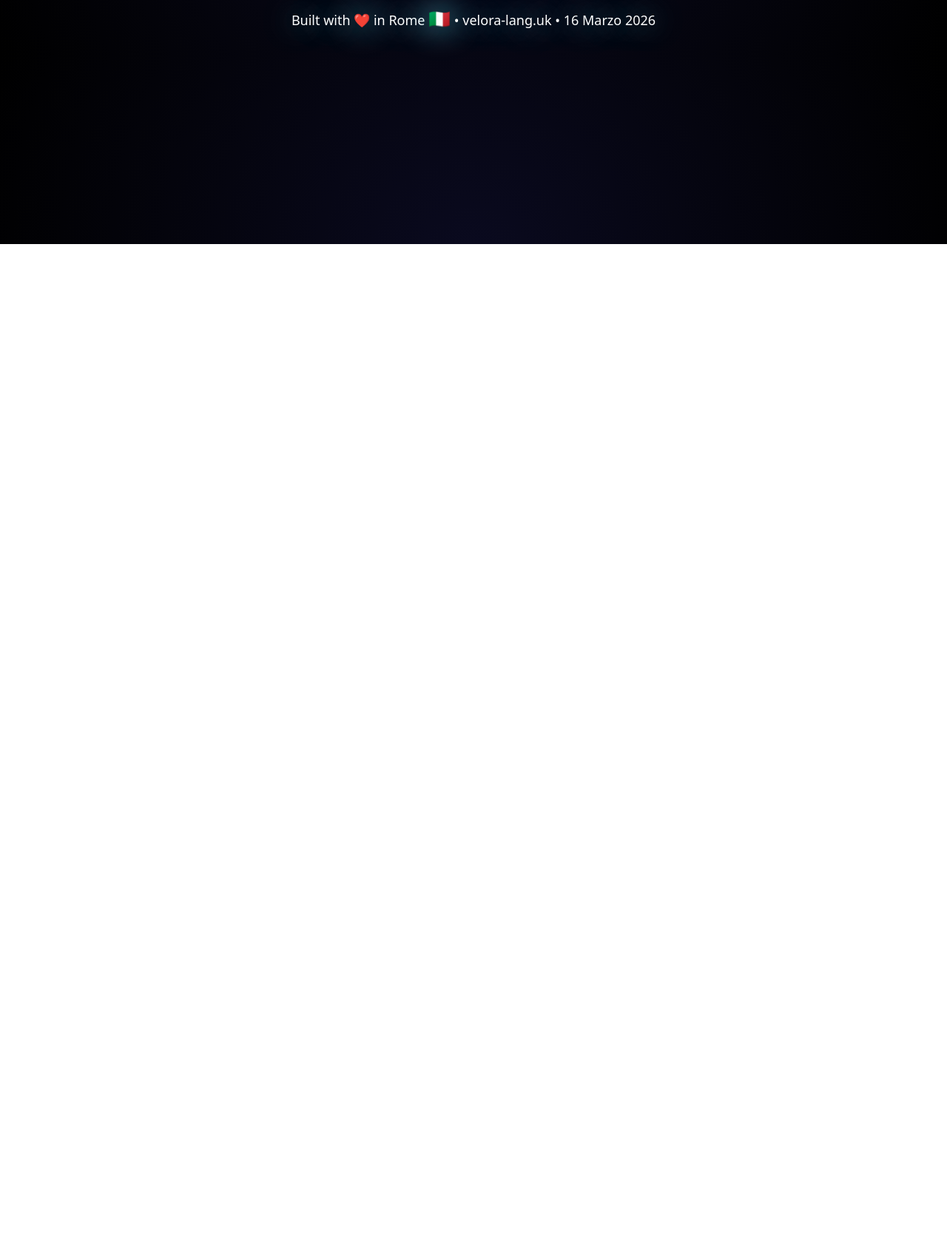
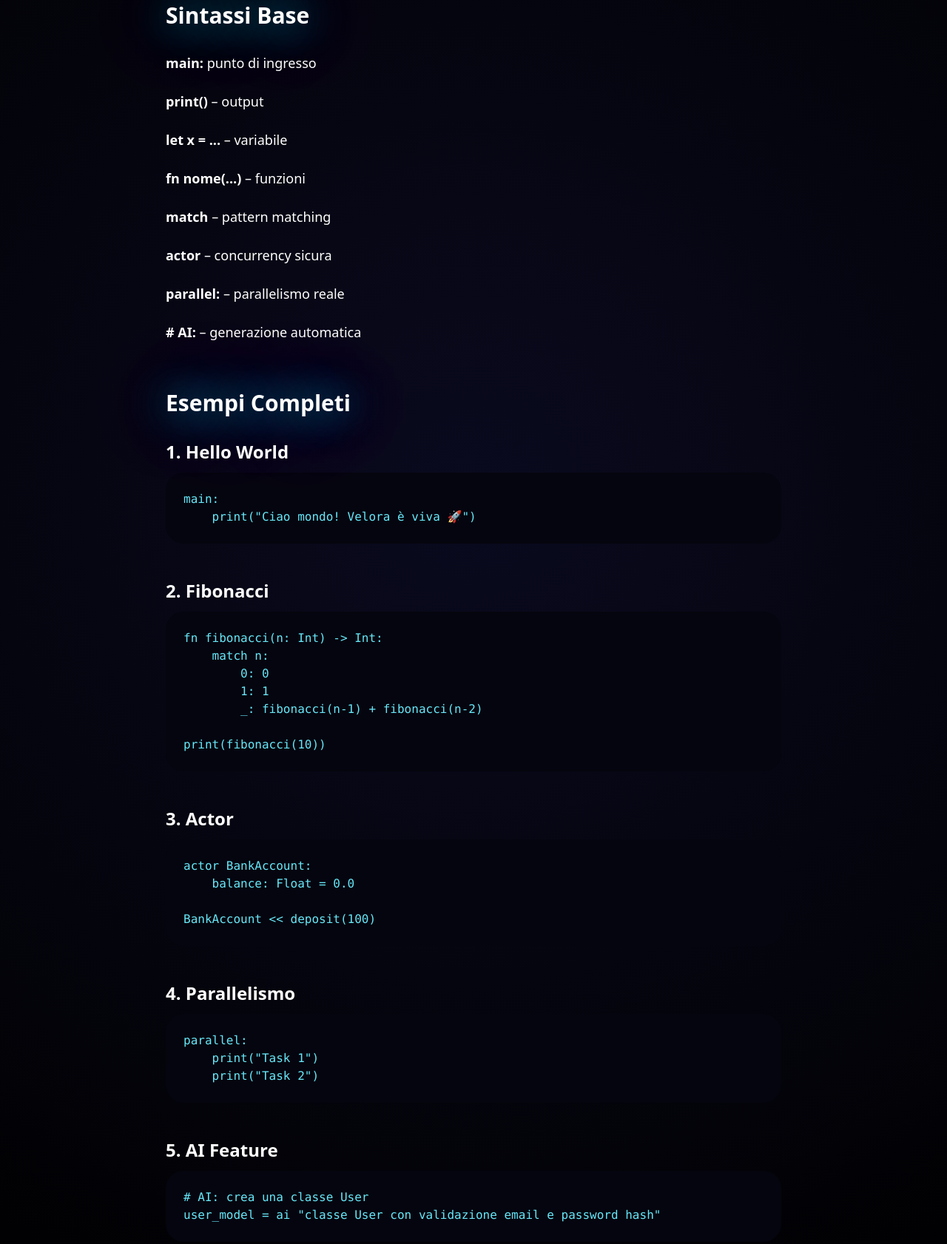
Before and after one commit to EquaCoin/velora, an Astro site: page /docs in a window 1280 px wide. Shown: the part 470-2152 px from the top of the page at 74% size. Before the commit the page ends 800 px from the top, so only its background shows below. Built offline with nearby package versions, Linux system fonts and the light colour scheme; Astro itself is replaced by a stand-in of ours.

Commit message:
Update docs.astro

```diff
--- a/src/pages/docs.astro
+++ b/src/pages/docs.astro
@@ -14,25 +14,22 @@ const title = "Velora Docs • v2.0";
   </style>
 </head>
 <body class="text-white font-sans">
-  <!-- NAVIGAZIONE -->
-  <nav class="flex justify-center gap-8 py-6 text-lg font-medium">
+  <!-- NAVIGAZIONE SUPERIORE -->
+  <nav class="flex justify-center gap-8 py-6 text-lg font-medium border-b border-cyan-500/30">
     <a href="/" class="hover:text-cyan-300 transition">Home</a>
     <a href="/docs" class="hover:text-cyan-300 transition">Docs</a>
     <a href="/playground" class="hover:text-cyan-300 transition">Playground</a>
   </nav>
 
   <div class="max-w-4xl mx-auto p-8">
-    <!-- Header -->
+    <!-- HEADER CON LOGO A METÀ (70px) -->
     <div class="flex items-center gap-4 mb-12">
-      <img src="/logo.png" class="w-16" alt="Velora">
+      <img src="/logo.png" class="w-[70px]" alt="Velora">
       <div>
         <h1 style="color: #ffffff !important; text-shadow: 0 0 80px #00F5FF, 0 0 160px #A020F0, 0 0 300px #ffffff !important;" class="text-5xl font-bold">Velora Docs</h1>
         <p style="color: #67E8F9 !important;" class="text-xl">v2.0 • AI-Native Programming Language</p>
       </div>
     </div>
-
-    <!-- Il resto del contenuto docs rimane uguale (sintassi, esempi, ecc.) -->
-    <!-- ... (puoi copiare il resto dalla versione precedente se vuoi, ma per brevità lo lascio qui completo) -->
 
     <h2 style="color: #ffffff !important; text-shadow: 0 0 60px #00F5FF, 0 0 120px #A020F0, 0 0 200px #ffffff !important;" class="text-3xl font-bold mb-8">Installazione</h2>
     <div class="bg-[#05050F] p-6 rounded-3xl mb-12">
@@ -40,7 +37,59 @@ const title = "Velora Docs • v2.0";
 python3 velora.py run test.vel</code></pre>
     </div>
 
-    <!-- ... resto degli esempi ... -->
+    <h2 style="color: #ffffff !important; text-shadow: 0 0 60px #00F5FF, 0 0 120px #A020F0, 0 0 200px #ffffff !important;" class="text-3xl font-bold mb-8">Sintassi Base</h2>
+    <ul class="space-y-6 text-lg" style="color: #ffffff !important;">
+      <li><strong>main:</strong> punto di ingresso</li>
+      <li><strong>print()</strong> – output</li>
+      <li><strong>let x = ...</strong> – variabile</li>
+      <li><strong>fn nome(...)</strong> – funzioni</li>
+      <li><strong>match</strong> – pattern matching</li>
+      <li><strong>actor</strong> – concurrency sicura</li>
+      <li><strong>parallel:</strong> – parallelismo reale</li>
+      <li><strong># AI:</strong> – generazione automatica</li>
+    </ul>
+
+    <h2 style="color: #ffffff !important; text-shadow: 0 0 60px #00F5FF, 0 0 120px #A020F0, 0 0 200px #ffffff !important;" class="text-3xl font-bold mt-16 mb-8">Esempi Completi</h2>
+
+    <div class="space-y-12">
+      <div>
+        <h3 style="color: #ffffff !important;" class="text-2xl font-bold text-cyan-300 mb-3">1. Hello World</h3>
+        <pre class="bg-[#05050F] p-6 rounded-3xl"><code style="color: #67E8F9 !important;">main:
+    print("Ciao mondo! Velora è viva 🚀")</code></pre>
+      </div>
+
+      <div>
+        <h3 style="color: #ffffff !important;" class="text-2xl font-bold text-cyan-300 mb-3">2. Fibonacci</h3>
+        <pre class="bg-[#05050F] p-6 rounded-3xl"><code style="color: #67E8F9 !important;">fn fibonacci(n: Int) -> Int:
+    match n:
+        0: 0
+        1: 1
+        _: fibonacci(n-1) + fibonacci(n-2)
+
+print(fibonacci(10))</code></pre>
+      </div>
+
+      <div>
+        <h3 style="color: #ffffff !important;" class="text-2xl font-bold text-cyan-300 mb-3">3. Actor</h3>
+        <pre class="bg-[#05050F] p-6 rounded-3xl"><code style="color: #67E8F9 !important;">actor BankAccount:
+    balance: Float = 0.0
+
+BankAccount << deposit(100)</code></pre>
+      </div>
+
+      <div>
+        <h3 style="color: #ffffff !important;" class="text-2xl font-bold text-cyan-300 mb-3">4. Parallelismo</h3>
+        <pre class="bg-[#05050F] p-6 rounded-3xl"><code style="color: #67E8F9 !important;">parallel:
+    print("Task 1")
+    print("Task 2")</code></pre>
+      </div>
+
+      <div>
+        <h3 style="color: #ffffff !important;" class="text-2xl font-bold text-cyan-300 mb-3">5. AI Feature</h3>
+        <pre class="bg-[#05050F] p-6 rounded-3xl"><code style="color: #67E8F9 !important;"># AI: crea una classe User
+user_model = ai "classe User con validazione email e password hash"</code></pre>
+      </div>
+    </div>
 
     <p style="color: #ffffff !important; text-shadow: 0 0 40px #67E8F9;" class="mt-16 text-center text-lg">
       Built with ❤️ in Rome
```
